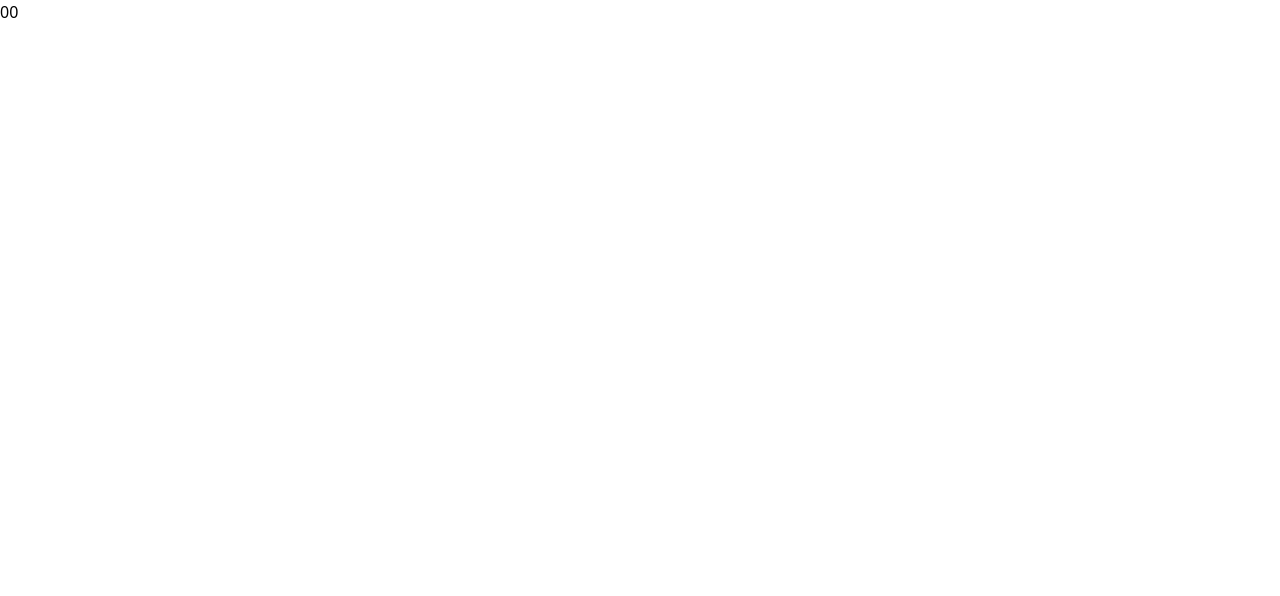
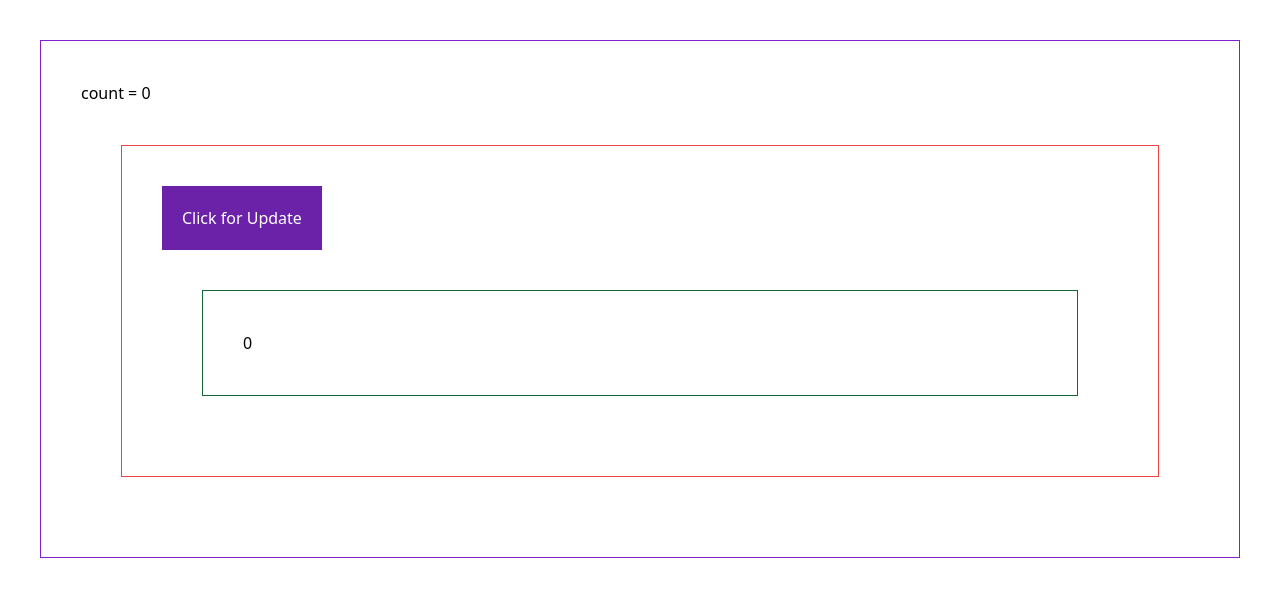
Before and after one commit to Yeakub1/todo-counter, a React (Vite) app: page / in a window 1280 px wide. Shown: the top 596 px of the page. Built offline with nearby package versions, Linux system fonts and the light colour scheme.

Commit message:
count up

```diff
--- a/src/App.tsx
+++ b/src/App.tsx
@@ -1,13 +1,14 @@
-import CounterWithClass from "./components/CounterWithClass";
+import { useState } from "react";
 import CounterWithFuncationComponent from "./components/CounterWithFuncation";
 
-const App = () => {
+function App() {
+  const [count, setCount] = useState(0);
   return (
-    <div>
-      <CounterWithClass />
-      <CounterWithFuncationComponent/>
+    <div className="border border-purple-700 p-10 m-10">
+      <h1>count = { count}</h1>
+      <CounterWithFuncationComponent count={ count} setCount={setCount} />
     </div>
   );
-};
+}
 
 export default App;
--- /dev/null
+++ b/src/components/ChildComponent.tsx
@@ -0,0 +1,8 @@
+const ChildComponent = ({ count }: { count: number }) => {
+    return (
+        <div className="border border-green-800 p-10 m-10">
+            {count}
+        </div>
+    )
+}
+export default ChildComponent;
--- a/src/components/CounterWithFuncation.tsx
+++ b/src/components/CounterWithFuncation.tsx
@@ -1,8 +1,21 @@
-import { useState } from "react"
+import ChildComponent from "./ChildComponent";
 
-const CounterWithFuncationComponent = () => {
-    const [count, setCount] = useState(0);
+type Tprops = {
+  count: number;
+  setCount: React.Dispatch<React.SetStateAction<number>>;
+};
 
-    return <button onClick={()=> setCount((prev) => prev + 1)}>{count}</button>
+const CounterWithFuncationComponent = ({ count, setCount }: Tprops) => {
+  return (
+    <div className="border border-red-500 p-10 m-10">
+      <button
+        className="btn bg-purple-800 text-white p-5"
+        onClick={() => setCount((prev) => prev + 1)}
+      >
+      Click for Update
+          </button>
+          <ChildComponent count={count}/>
+    </div>
+  );
 };
 export default CounterWithFuncationComponent;
```
